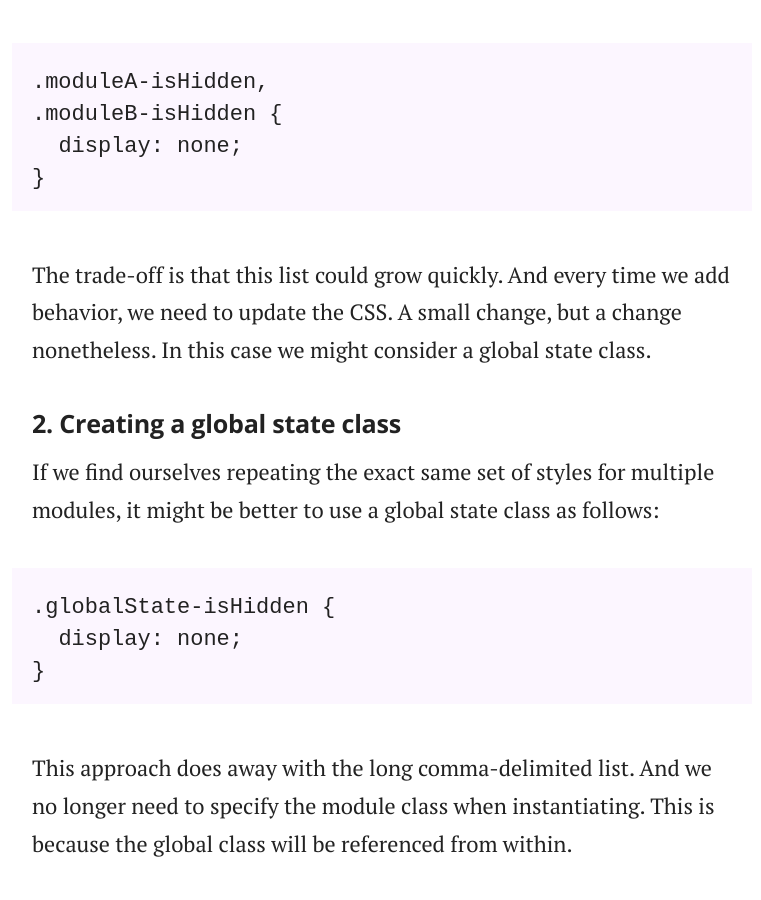
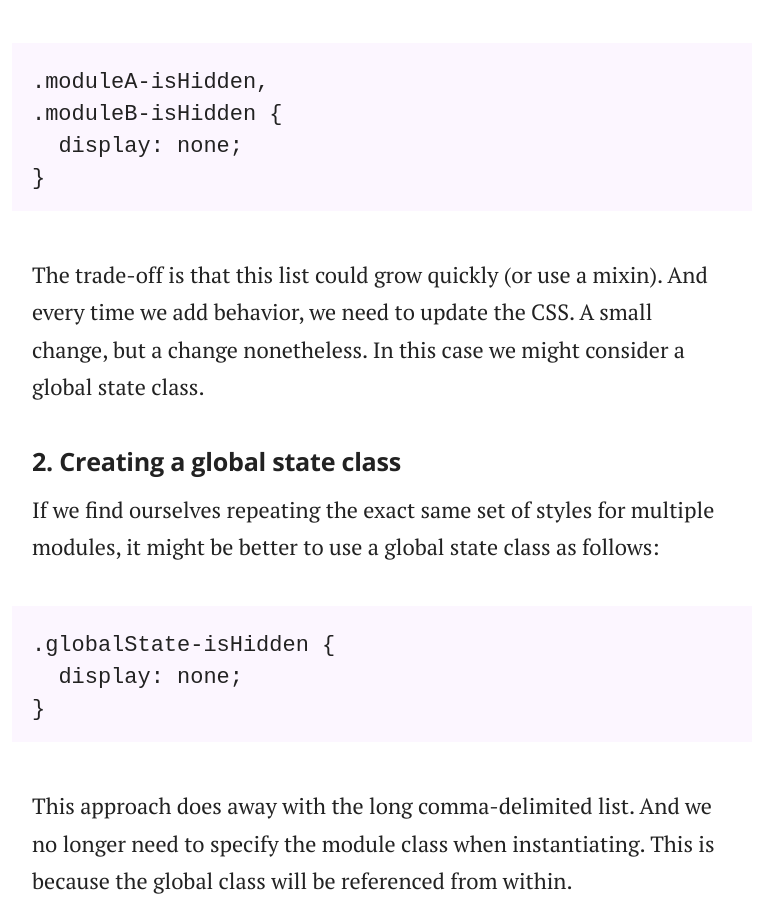
Before and after one commit to adamsilver/maintainablecss.com-jekyll, a Jekyll site: the page built from _chapters/10-javascript.md, in a window 1280 px wide and 900 px high, scrolled down 1026 px. Shown: the whole window, without its empty margins (258-1019 px from the left). Built offline with Jekyll 4.4.1, drawn with Linux system fonts in a browser that asks for light colours.

Commit message:
Updated js to note about mixin

```diff
--- a/_chapters/10-javascript.md
+++ b/_chapters/10-javascript.md
@@ -31,7 +31,7 @@ Then reuse the CSS styles as follows:
       display: none;
 	}
 
-The trade-off is that this list could grow quickly. And every time we add behavior, we need to update the CSS. A small change, but a change nonetheless. In this case we might consider a global state class.
+The trade-off is that this list could grow quickly (or use a mixin). And every time we add behavior, we need to update the CSS. A small change, but a change nonetheless. In this case we might consider a global state class.
 
 ## 2. Creating a global state class
 
```
